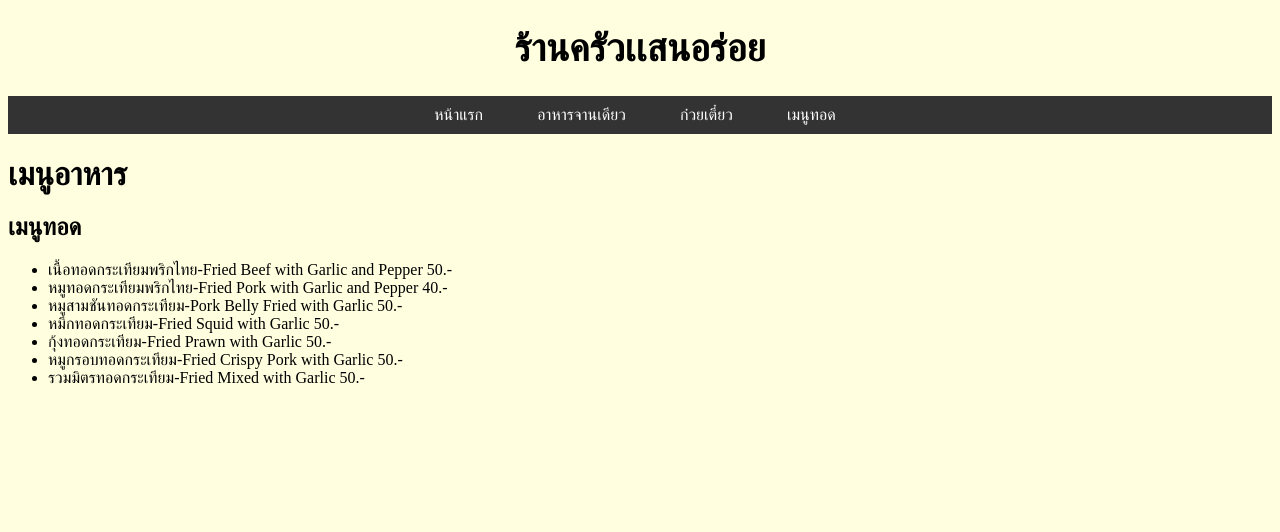
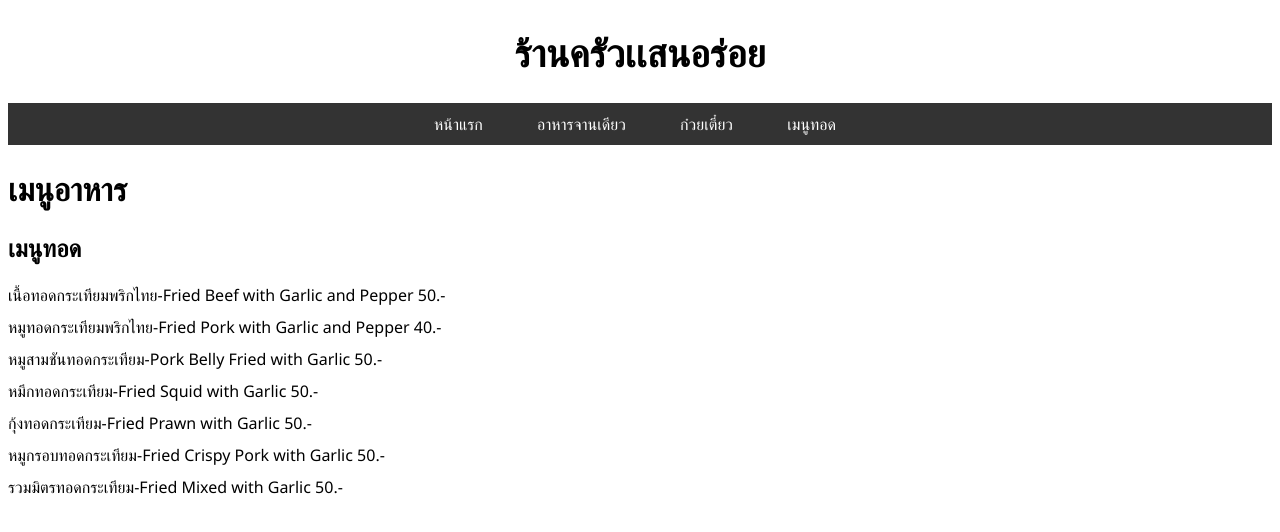
Before and after one commit to WeerapatLuengsaard/restaurant-fe, a plain HTML site: page Friedmenu.html in a window 1280 px wide. Drawn offline with Linux system fonts and the light colour scheme.

Commit message:
friedmenu update

```diff
--- a/Friedmenu.html
+++ b/Friedmenu.html
@@ -9,7 +9,7 @@
 </head>
 <style>
   body {
-    background-color: #f0f0f0; /* สีพื้นหลังเป็นตัวเลขหรือโค้ดสี */
+    font-family: 'Segoe UI', Tahoma, Geneva, Verdana, sans-serif;
   }
   /* ตั้งค่าสไตล์ของ navigation bar */
   nav {
@@ -39,6 +39,13 @@
     nav ul li a:hover {
       background-color: #555; /* เปลี่ยนสีพื้นหลังเมื่อ hover */
     }
+    ul {
+            list-style-type: none;
+            padding: 0;
+        }
+        li {
+            margin-bottom: 10px;
+        }
 
 </style>
 <body>
@@ -56,12 +63,6 @@
 </nav>
     <header>
         <h1>เมนูอาหาร</h1>
-        <style>
-            body {
-              background-color: #f0f0f0; /* สีพื้นหลังเป็นตัวเลขหรือโค้ดสี */
-            }
-
-          </style>
     </header>
     <section id="main-content">
         <h2>เมนูทอด</h2>
@@ -73,11 +74,6 @@
             <li>กุ้งทอดกระเทียม-Fried Prawn with Garlic 50.-</li>
             <li>หมูกรอบทอดกระเทียม-Fried Crispy Pork with Garlic 50.-</li>
             <li>รวมมิตรทอดกระเทียม-Fried Mixed with Garlic 50.-</li>
-            <style>
-              body {
-                background-color: #FFFFE0; /* สีพื้นหลังเป็นตัวเลขหรือโค้ดสี */
-              }
-            </style>
         </ul>
 
 
```
